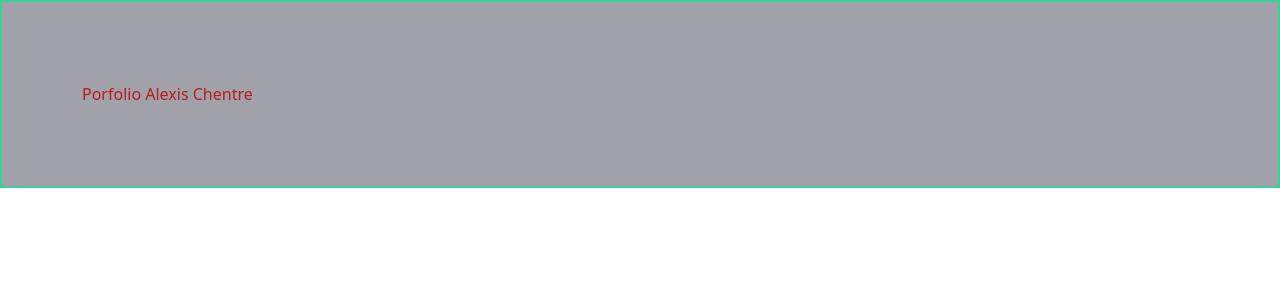
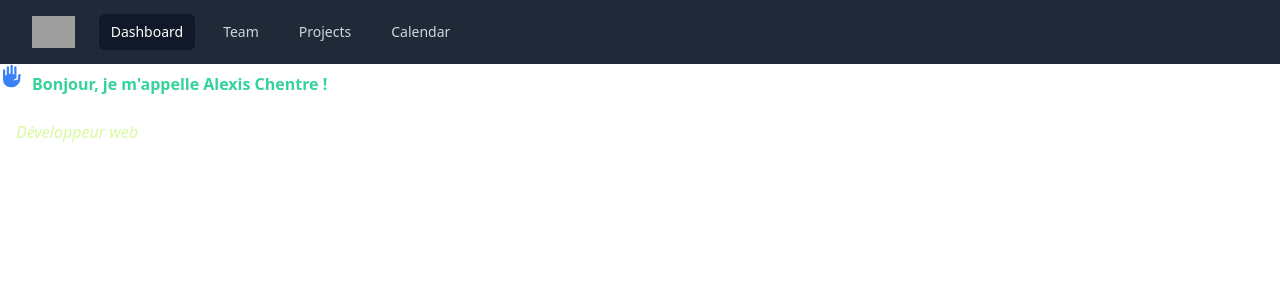
Before and after one commit to C-Alexis4414/porfolio-alexis-chentre, a Nuxt app: page / in a window 1280 px wide. Shown: the top 300 px of the page. Built offline with nearby package versions, Linux system fonts and the light colour scheme; grey boxes are pictures that could not be loaded.

Commit message:
Presentation

```diff
--- a/app.vue
+++ b/app.vue
@@ -1,5 +1,6 @@
 <template>
-  <div class="bg-zinc-400 p-20 border-emerald-400 text-red-700 border-2">
-    <h1>Porfolio Alexis Chentre</h1>
+  <div>
+    <sideheader />
+    <NuxtPage />
   </div>
 </template>
--- a/components/sideheader.vue
+++ b/components/sideheader.vue
@@ -21,37 +21,6 @@
               </div>
             </div>
           </div>
-          <div class="absolute inset-y-0 right-0 flex items-center pr-2 sm:static sm:inset-auto sm:ml-6 sm:pr-0">
-            <button type="button" class="relative rounded-full bg-gray-800 p-1 text-gray-400 hover:text-white focus:outline-none focus:ring-2 focus:ring-white focus:ring-offset-2 focus:ring-offset-gray-800">
-              <span class="absolute -inset-1.5" />
-              <span class="sr-only">View notifications</span>
-              <BellIcon class="h-6 w-6" aria-hidden="true" />
-            </button>
-
-            <!-- Profile dropdown -->
-            <Menu as="div" class="relative ml-3">
-              <div>
-                <MenuButton class="relative flex rounded-full bg-gray-800 text-sm focus:outline-none focus:ring-2 focus:ring-white focus:ring-offset-2 focus:ring-offset-gray-800">
-                  <span class="absolute -inset-1.5" />
-                  <span class="sr-only">Open user menu</span>
-                  <img class="h-8 w-8 rounded-full" src="https://images.unsplash.com/photo-1472099645785-5658abf4ff4e?ixlib=rb-1.2.1&ixid=eyJhcHBfaWQiOjEyMDd9&auto=format&fit=facearea&facepad=2&w=256&h=256&q=80" alt="" />
-                </MenuButton>
-              </div>
-              <transition enter-active-class="transition ease-out duration-100" enter-from-class="transform opacity-0 scale-95" enter-to-class="transform opacity-100 scale-100" leave-active-class="transition ease-in duration-75" leave-from-class="transform opacity-100 scale-100" leave-to-class="transform opacity-0 scale-95">
-                <MenuItems class="absolute right-0 z-10 mt-2 w-48 origin-top-right rounded-md bg-white py-1 shadow-lg ring-1 ring-black ring-opacity-5 focus:outline-none">
-                  <MenuItem v-slot="{ active }">
-                    <a href="#" :class="[active ? 'bg-gray-100' : '', 'block px-4 py-2 text-sm text-gray-700']">Your Profile</a>
-                  </MenuItem>
-                  <MenuItem v-slot="{ active }">
-                    <a href="#" :class="[active ? 'bg-gray-100' : '', 'block px-4 py-2 text-sm text-gray-700']">Settings</a>
-                  </MenuItem>
-                  <MenuItem v-slot="{ active }">
-                    <a href="#" :class="[active ? 'bg-gray-100' : '', 'block px-4 py-2 text-sm text-gray-700']">Sign out</a>
-                  </MenuItem>
-                </MenuItems>
-              </transition>
-            </Menu>
-          </div>
         </div>
       </div>
 
--- a/package.json
+++ b/package.json
@@ -13,5 +13,9 @@
     "@nuxt/devtools": "latest",
     "@nuxtjs/tailwindcss": "^6.8.0",
     "nuxt": "^3.7.3"
+  },
+  "dependencies": {
+    "@headlessui/vue": "^1.7.16",
+    "@heroicons/vue": "^2.0.18"
   }
 }
--- /dev/null
+++ b/pages/index.vue
@@ -0,0 +1,13 @@
+<script setup>
+import { HandRaisedIcon } from '@heroicons/vue/24/solid'
+</script>
+
+<template>
+    <section>
+        <div class="flex flex-row">
+            <HandRaisedIcon class="h-6 w-6 text-blue-500"/>
+            <h1 class="text-emerald-400 font-semibold m-2">Bonjour, je m'appelle Alexis Chentre !</h1>
+        </div>
+        <p class="text-base text-lime-200 m-4 italic">Développeur web</p>
+    </section>
+</template>
```
Also changed, not shown: 1 other file (tests, documents, lock files or other folders).
